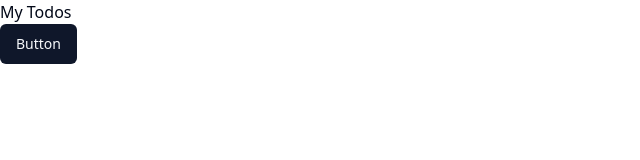
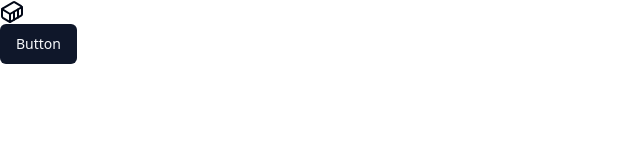
Before and after one commit to rahathasanDev/Redux-To-Do-App, a React (Vite) app: page / in a window 1280 px wide. Shown: the top 160 px of the page, without its empty margins (0-640 px from the left). Built offline with nearby package versions, Linux system fonts and the light colour scheme.

Commit message:
container updated

```diff
--- a/src/components/ui/Container.tsx
+++ b/src/components/ui/Container.tsx
@@ -1,9 +1,13 @@
+import { ReactNode } from "react";
 
-const container = ({Children}) => {
+type TContainerProps = {
+children : ReactNode;
+}
+const container = ({children}:TContainerProps) => {
   return (
-    <div>
+    <div className="h-screen w-full max-w-7xl mx-auto bg-red-500">
       {
-        Children
+        children
       }
     </div>
   );
--- a/src/pages/Todo.tsx
+++ b/src/pages/Todo.tsx
@@ -1,12 +1,13 @@
 import TodoContainer from "@/components/todo/TodoContainer";
+import { Container } from "lucide-react";
 
 
 const Todo = () => {
   return (
-    <div>
+    <Container>
       <h1>My Todos</h1>
       <TodoContainer></TodoContainer>
-    </div>
+    </Container>
   );
 };
 
```
